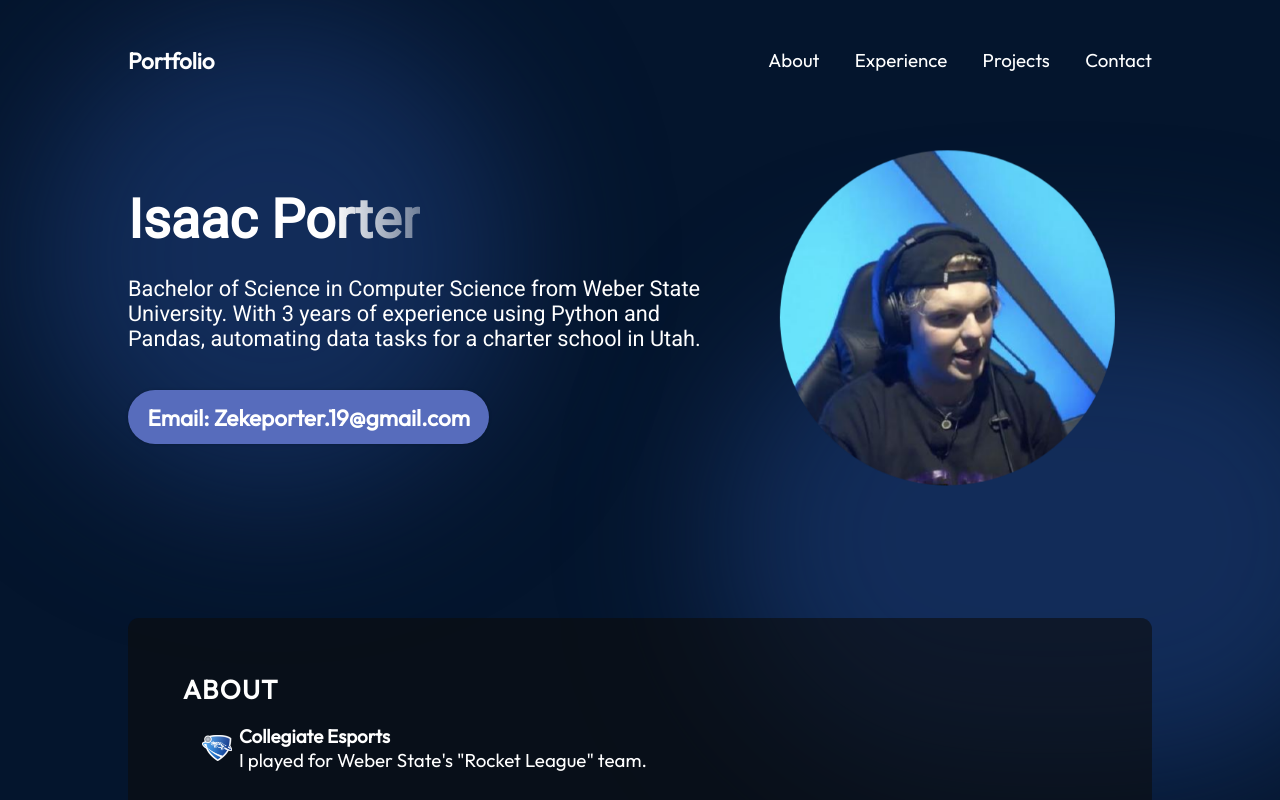
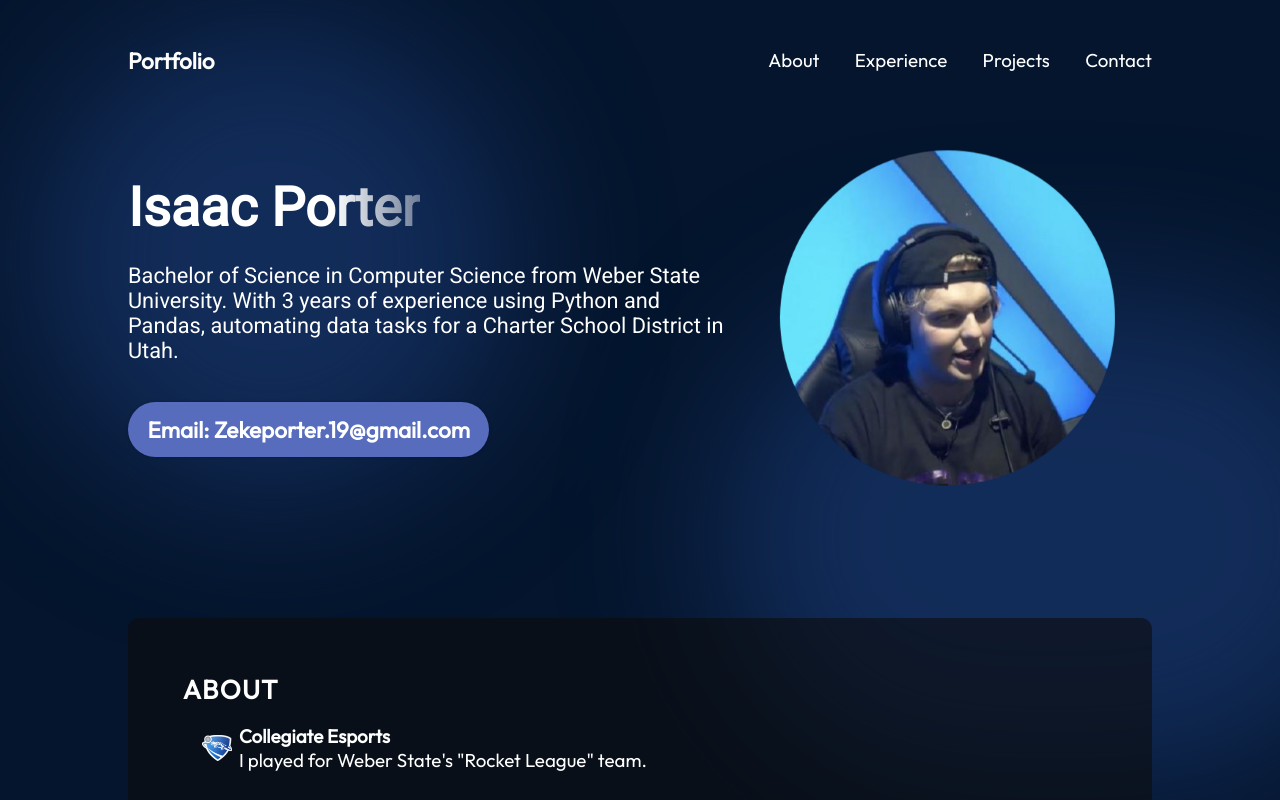
Before and after one commit to isaacporter1/Portfolio-React, a React (Vite) app: page / in a window 1280 px wide. Shown: the top 800 px of the page. Built offline with nearby package versions, Linux system fonts and the light colour scheme.

Commit message:
Update Hero.jsx

```diff
--- a/src/components/Hero/Hero.jsx
+++ b/src/components/Hero/Hero.jsx
@@ -14,7 +14,7 @@ export const Hero = () => {
         </p> */}
         <p className={styles.description}>
           Bachelor of Science in Computer Science from Weber State University. With 3 years of experience using Python and
-           Pandas, automating data tasks for a charter school in Utah. {/*Aspiring Software Developer with strong foundations in data automation, scripting, and full-stack development. Known
+           Pandas, automating data tasks for a Charter School District in Utah. {/*Aspiring Software Developer with strong foundations in data automation, scripting, and full-stack development. Known
            for streamlining operations across education environments and delivering practical tools using Python and React. */}
         </p>
         <a href="mailto:Zekeporter.19@email.com" className={styles.contactBtn}>
```
